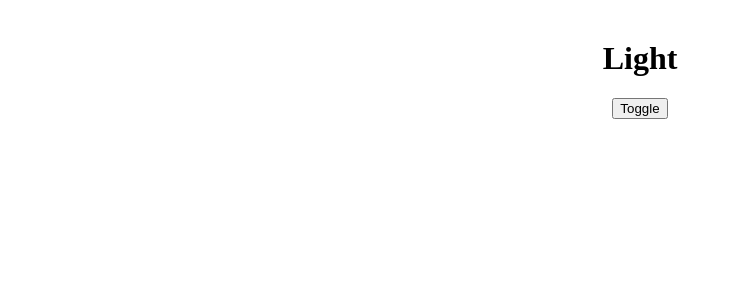
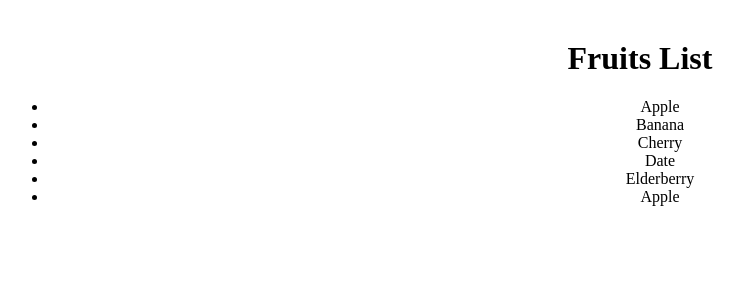
Before and after one commit to AshishBedi1/React_Teaching, a React (Vite) app: page / in a window 1280 px wide. Shown: the top 300 px of the page, without its empty margins (0-743 px from the left). Built offline with nearby package versions, Linux system fonts and the light colour scheme.

Commit message:
List and key

```diff
--- a/src/App.jsx
+++ b/src/App.jsx
@@ -1,4 +1,5 @@
 import FeedbackForm from "./components/FeedbackForm";
+import List from "./components/listAndKey";
 import ThemeToggle from "./components/Toggle";
 import UseEffect from "./components/UseEffect";
 
@@ -9,7 +10,8 @@ const App = () => {
       <FeedbackForm /> */}
 
       {/* <UseEffect />  */}
-      <ThemeToggle />
+      {/* <ThemeToggle /> */}
+      <List />
     </div>
   )
 }
--- /dev/null
+++ b/src/components/listAndKey.jsx
@@ -0,0 +1,15 @@
+const List = () => {
+    const fruits = ["Apple", "Banana", "Cherry", "Date", "Elderberry", "Apple"]
+    return(
+        <div>
+            <h1>Fruits List</h1>
+            <ul>
+                {fruits.map((fruit ,key) => (
+                    <li key={key}>{fruit}</li>
+                ))}
+            </ul>
+        </div>
+    )
+}
+
+export default List;
```
